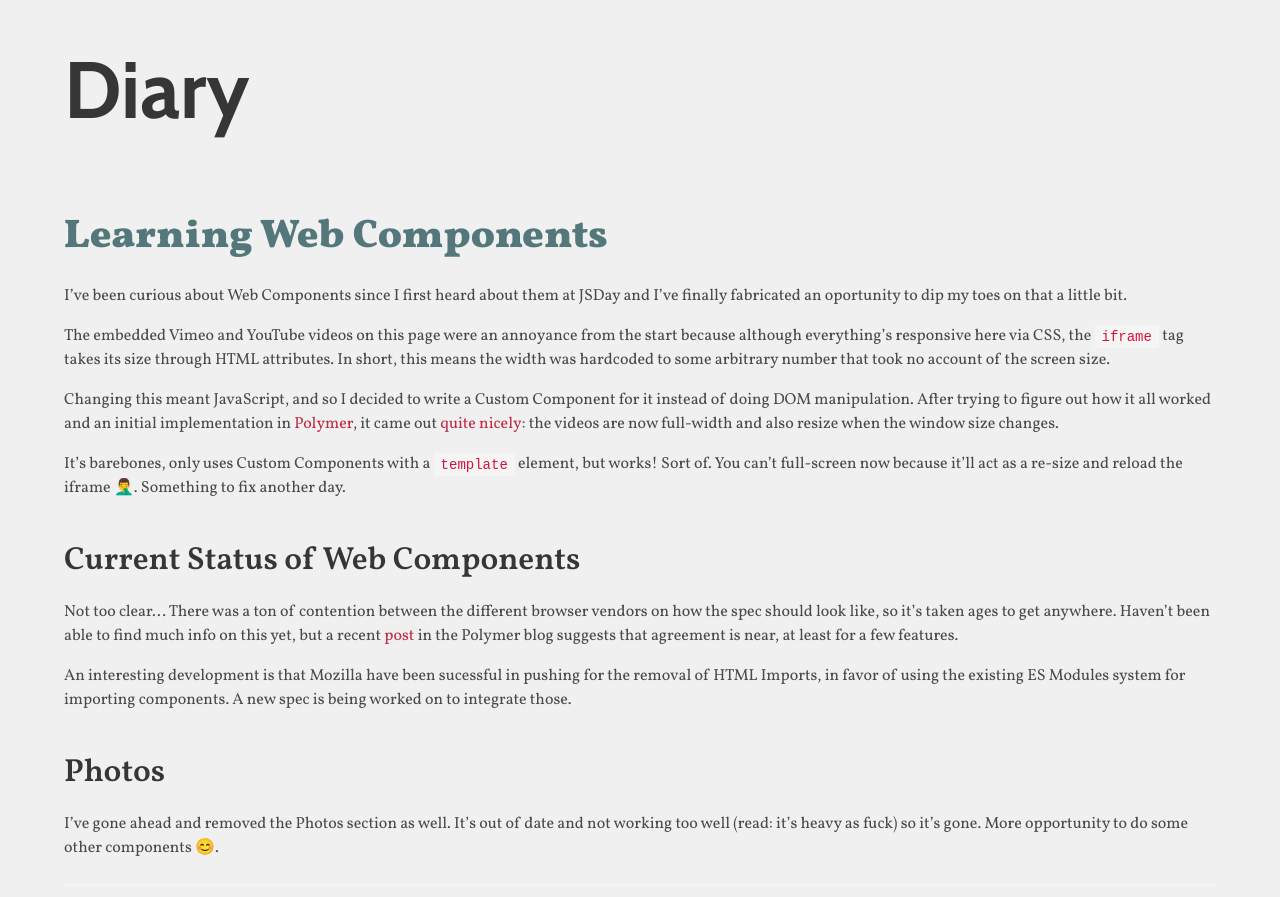
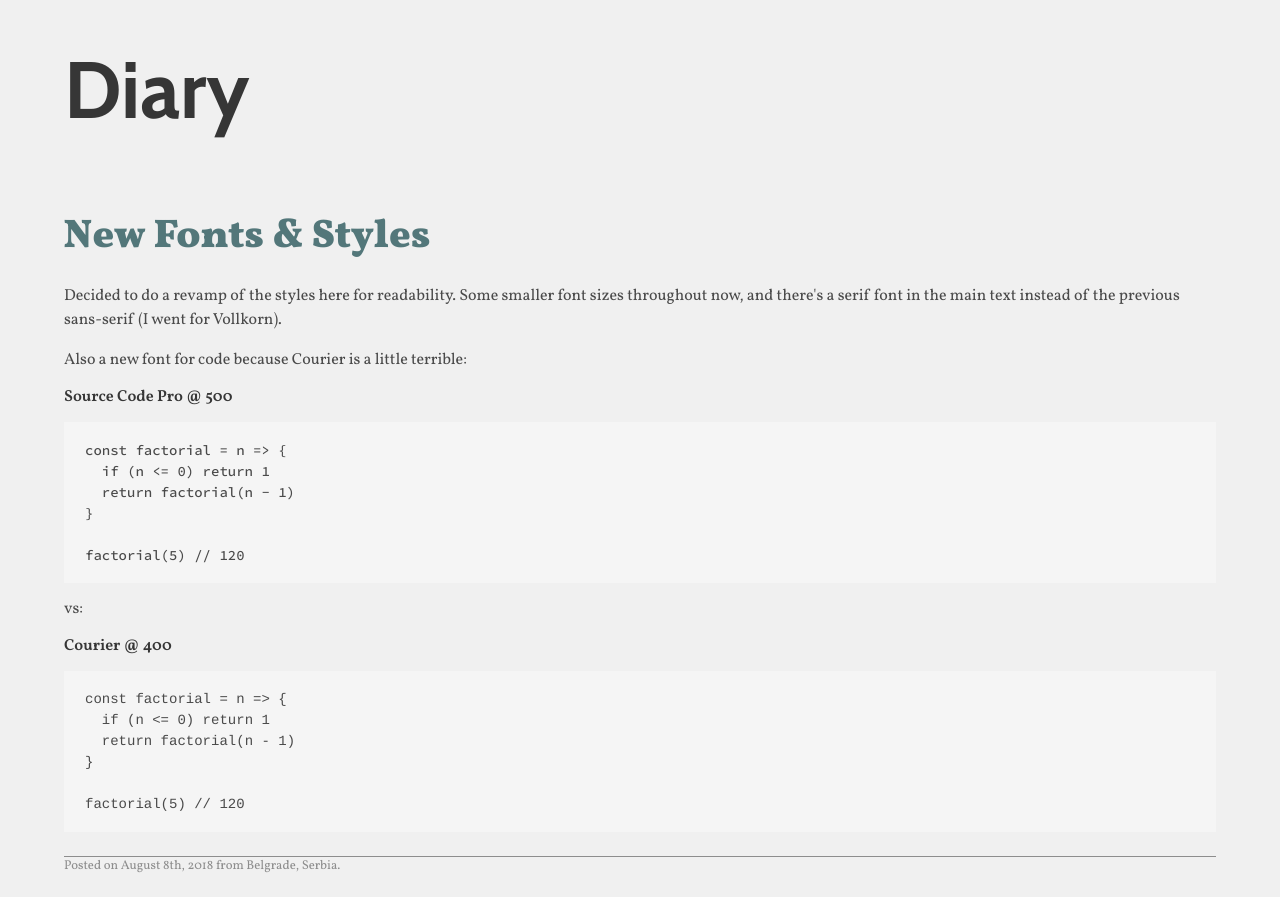
Before and after one commit to jmnsf/ferreira.rocks, a website with bundled scripts: page diary.html in a window 1280 px wide. Shown: the part 55-952 px from the top of the page. Built offline with nearby package versions, Linux system fonts and the light colour scheme.

Commit message:
Proper italics and code font
Signed-off-by: jmnsf <jmnsferreira@gmail.com>

```diff
--- a/css/global.css
+++ b/css/global.css
@@ -138,6 +138,15 @@ body {
   font-weight: 600;
 }
 
+.content .is-size-6 {
+  font-weight: 600;
+}
+
+pre {
+  font-family: 'Source Code Pro', Consolas, 'Menlo Regular', Monospace;
+  font-weight: 500;
+}
+
 @media (max-width: 768px) {
   .title {
     font-size: 4rem;
--- a/diary.html
+++ b/diary.html
@@ -12,7 +12,7 @@
 
     <link rel="stylesheet" href="https://cdnjs.cloudflare.com/ajax/libs/bulma/0.6.2/css/bulma.min.css">
 
-    <link href="https://fonts.googleapis.com/css?family=Cabin:600,700|Vollkorn:400,600,900" rel="stylesheet">
+    <link href="https://fonts.googleapis.com/css?family=Cabin:600,700|Vollkorn:400,400i,600,900|Source+Code+Pro:500" rel="stylesheet">
 
     <link rel="stylesheet" href="/css/global.css">
     <link rel="stylesheet" href="/css/diary.css">
@@ -75,6 +75,41 @@
         <h1 class="title is-massive">Diary</h1>
 
         <article>
+          <h2 class="title is-size-2 diary-title" id="13-new-fonts">
+            <a href="#13-new-fonts">New Fonts &amp; Styles</a>
+          </h2>
+
+          <section class="content">
+            <p>Decided to do a revamp of the styles here for readability. Some smaller font sizes throughout now, and there's a serif font in the main text instead of the previous sans-serif (I went for Vollkorn).</p>
+
+            <p>Also a new font for code because Courier is a little terrible:</p>
+
+            <h6 class="is-size-6">Source Code Pro @ 500</h6>
+            <pre>
+const factorial = n => {
+  if (n <= 0) return 1
+  return factorial(n - 1)
+}
+
+factorial(5) // 120</pre>
+
+            <p>vs:</p>
+            <h6 class="is-size-6">Courier @ 400</h6>
+            <pre style="font-family: Courier; font-weight: inherit;">
+const factorial = n => {
+  if (n <= 0) return 1
+  return factorial(n - 1)
+}
+
+factorial(5) // 120</pre>
+          </section>
+
+          <section class="diary-footer">
+            Posted on <time datetime="2018-08-08">August 8th, 2018</time> from Belgrade, Serbia.
+          </section>
+        </article>
+
+        <article>
           <h2 class="title is-size-2 diary-title" id="12-learning-web-components">
             <a href="#12-learning-web-components">Learning Web Components</a>
           </h2>
@@ -114,7 +149,7 @@
           </section>
 
           <section class="diary-footer">
-            Posted on <time datetime="2018-08-5">August 5th, 2018</time> from Belgrade, Serbia.
+            Posted on <time datetime="2018-08-05">August 5th, 2018</time> from Belgrade, Serbia.
           </section>
         </article>
 
```
Also changed, not shown: code.html (+1 -1 lines), index.html (+1 -1 lines), now.html (+1 -1 lines).
